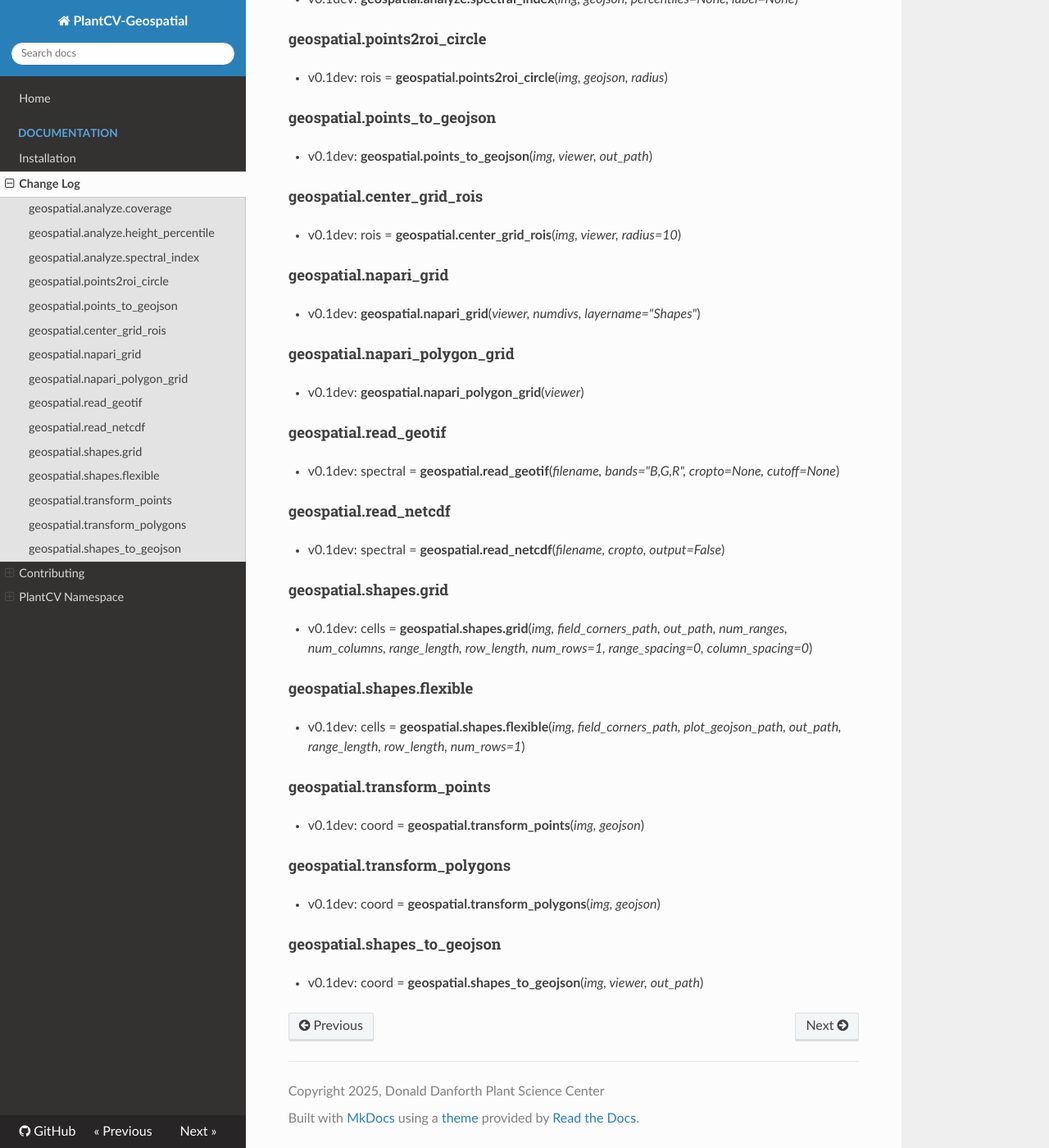
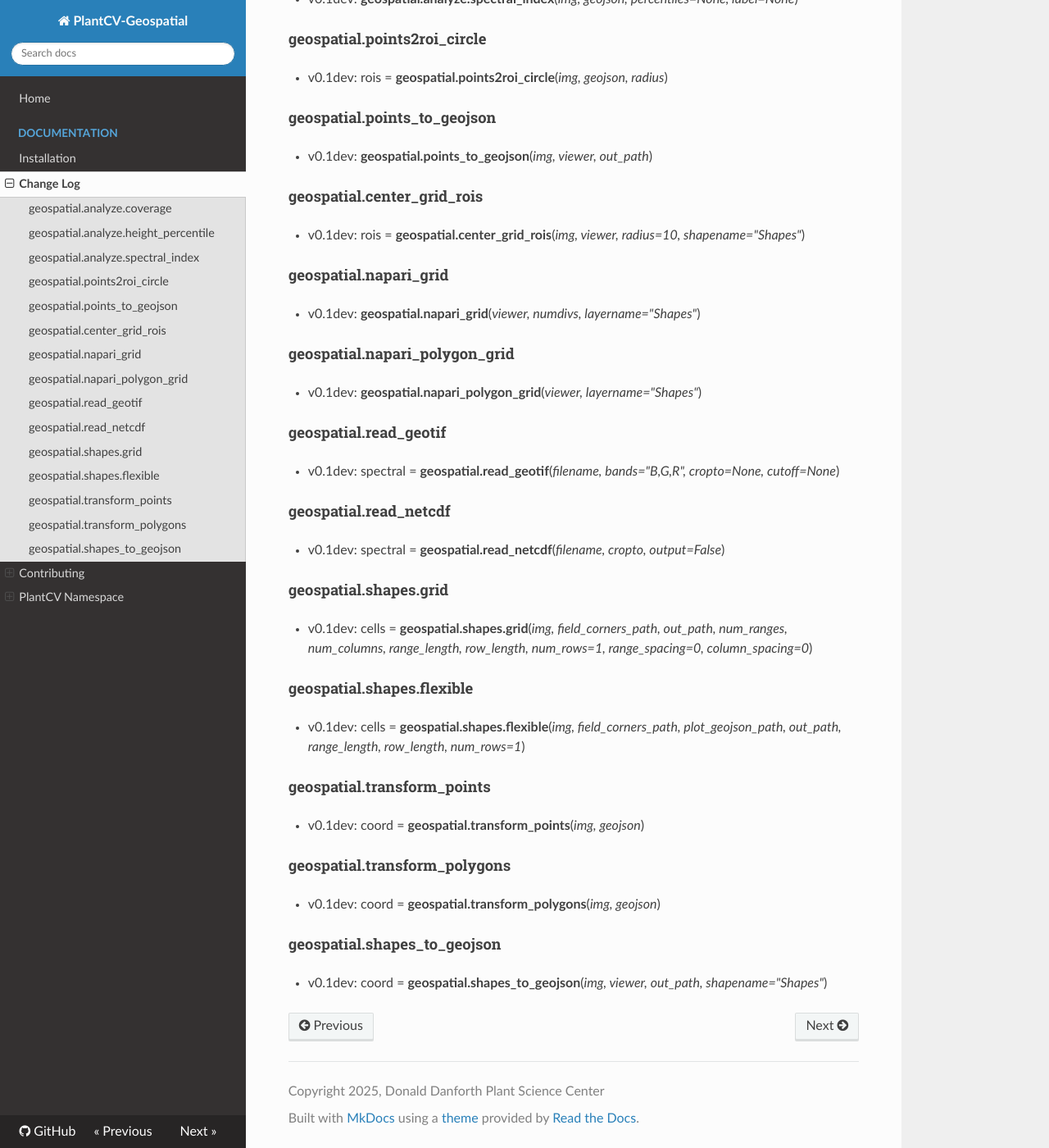
Before and after one commit to danforthcenter/plantcv-geospatial, an MkDocs documentation site: the page built from docs/changelog.md, in a window 1280 px wide and 1400 px high, scrolled down 456 px. Shown: the whole window at 82% size. Built offline with MkDocs 1.6.1, drawn with Linux system fonts in a browser that asks for light colours; nearby versions of some CDN libraries.

Commit message:
Add shapes layer arguments to changelog.md

```diff
--- a/docs/changelog.md
+++ b/docs/changelog.md
@@ -25,7 +25,7 @@ All notable changes to this project will be documented below.
 
 #### geospatial.center_grid_rois
 
-* v0.1dev: rois = **geospatial.center_grid_rois**(*img, viewer, radius=10*)
+* v0.1dev: rois = **geospatial.center_grid_rois**(*img, viewer, radius=10, shapename="Shapes"*)
 
 #### geospatial.napari_grid
 
@@ -33,7 +33,7 @@ All notable changes to this project will be documented below.
 
 #### geospatial.napari_polygon_grid
 
-* v0.1dev: **geospatial.napari_polygon_grid**(*viewer*)
+* v0.1dev: **geospatial.napari_polygon_grid**(*viewer, layername="Shapes"*)
 
 #### geospatial.read_geotif
 
@@ -62,4 +62,4 @@ All notable changes to this project will be documented below.
 
 #### geospatial.shapes_to_geojson
 
-* v0.1dev: coord = **geospatial.shapes_to_geojson**(*img, viewer, out_path*)
+* v0.1dev: coord = **geospatial.shapes_to_geojson**(*img, viewer, out_path, shapename="Shapes"*)
```
Also changed, not shown: docs/napari_field_grid.md (+1 -1 lines).
